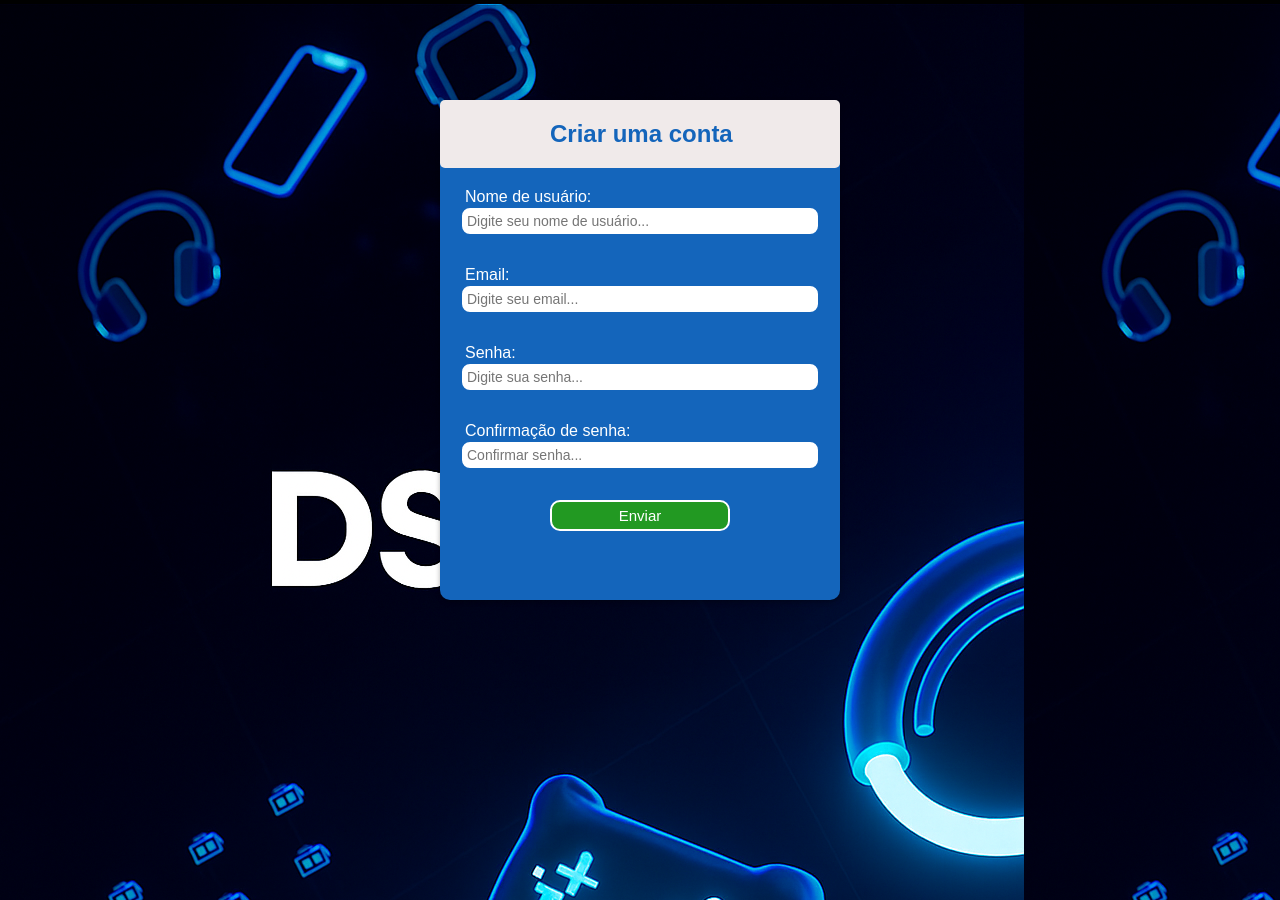
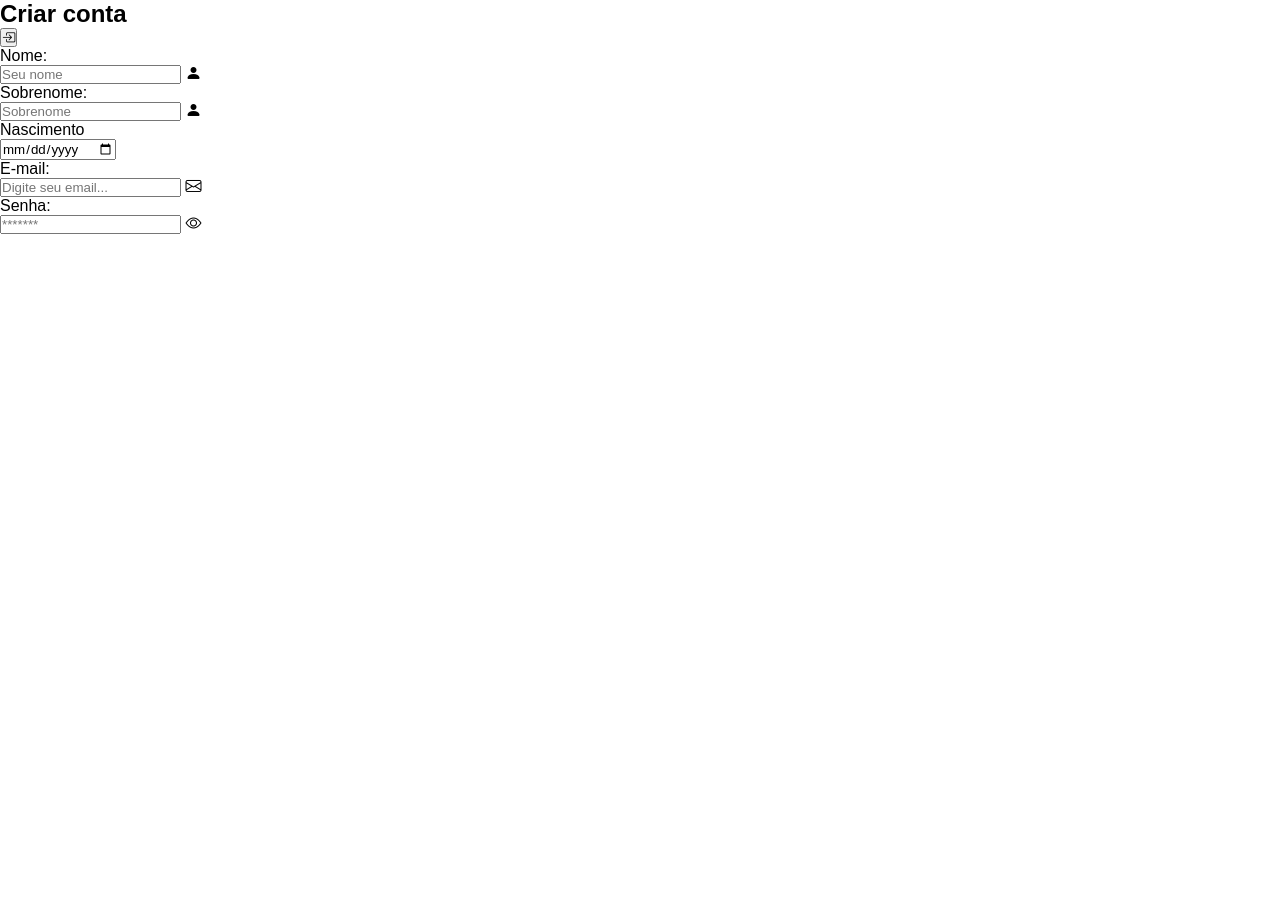
Before and after one commit to DougSantt/dstore, a website: page formulario/form.html in a window 1280 px wide. After the commit the page ends 800 px from the top, so only its background shows below. Drawn offline with nearby package versions, Linux system fonts and the light colour scheme.

Commit message:
alteracao no formulario

```diff
--- a/formulario/form.css
+++ b/formulario/form.css
@@ -8,78 +8,5 @@
 body {
     width: 100%;
     min-height: 100vh;
-    background: url("./imagesForm/imgFormLogin.jpeg");
+    /* background: url("./imagesForm/imgFormLogin.jpeg"); */
 }
-
-.container {
-    margin: 100px auto;
-    background-color: #1465bb;
-    height: 500px;
-    width: 400px;
-    border-radius: 10px;
-    box-shadow: 0 2px 5px rgba(0,0,0, 0.3);
-}
-
-.header {
-    background-color:rgb(240, 234, 234);
-    padding: 20px;
-    border-radius: 5px;
-}
-
-h2 {
-    color: #1465bb;
-    margin-left: 90px;
-}
-
-.form {
-    padding: 20px;
-    display: flex;
-    flex-direction: column;
-}
-
-.form-control {
-    margin-bottom:10px;
-    padding-bottom: 20px;
-    position: relative;
-}
-
-.form-control label {
-    color: white;
-    display: inline block;
-    margin-bottom:5px;
-    padding: 5px;
-}
-
-.form-control input {
-    border:solid 2px #1465bb;
-    display: block;
-    border-radius: 10px;
-    font-size: 14px;
-    width: 100%;
-    padding: 5px;
-}
-
-.form-control i {
-    position: absolute;
-    top: 30px;
-    right: 10px;
-    visibility: hidden;
-}
-
-.form-control small {
-   position: absolute;
-   left: 0;
-   bottom: 0;
-   visibility: hidden;
-}
-
-.form button {
-    background-color: rgb(34, 153, 34);
-    border: 2px solid white;
-    border-radius: 10px;
-    font-size: 15px;
-    width: 50%;
-    padding: 5px;
-    margin: 0 auto;
-    color: white;
-}
--- a/formulario/form.html
+++ b/formulario/form.html
@@ -8,46 +8,59 @@
     <title>Formulário</title>
 </head>
 <body>
-    <div class="container">
-        <div class="header">
-            <h2>Criar uma conta</h2>
+<main>
+    <div class="formHeader">
+    <h2>Criar conta</h2>
+    <button class="default">
+            <i class="bi bi-box-arrow-in-right"></i>
+    </button>
+
+    <form action="" id="form">
+        <div class="input-container">
+
+            <div class="input-box">
+                <label for="name" class="form-label">Nome:</label>
+                <div class="input-field">
+                    <input type="text" name="name" id="name" class="form-control" placeholder="Seu nome">
+                    <i class="bi bi-person-fill"></i>
+                </div>
             </div>
 
-        <form id="form" class="form">
-            <div class="form-control">
-                <label for="username">Nome de usuário:</label>
-                <input type="text" id="username" placeholder="Digite seu nome de usuário..." />
-                <i class="bi bi-exclamation-circle-fill"></i>
-                <i class="bi bi-check-circle-fill"></i>
-                <small>Mensagem de erro</small>
+            <div class="input-box">
+                <label for="last-name" class="form-label">Sobrenome:</label>
+                <div class="input-field">
+                    <input type="text" name="last-name" id="last-name" class="form-control" placeholder="Sobrenome">
+                    <i class="bi bi-person-fill"></i>
+                </div>
             </div>
 
-            <div class="form-control">
-                <label for="email">Email:</label>
-                <input type="text" id="email" placeholder="Digite seu email..." />
-                <i class="bi bi-exclamation-circle-fill"></i>
-                <i class="bi bi-check-circle-fill"></i>
-                <small>Mensagem de erro</small>
+             <div class="input-box">
+                <label for="birthdate" class="form-label">Nascimento</label>
+                <div class="input-field">
+                    <input type="date" name="birthdate" id="birthdate" class="form-control">
+                </div>
             </div>
 
-            <div class="form-control">
-                <label for="password">Senha:</label>
-                <input type="text" id="password" placeholder="Digite sua senha..." />
-                <i class="bi bi-exclamation-circle-fill"></i>
-                <i class="bi bi-check-circle-fill"></i>
-                <small>Mensagem de erro</small>
+             <div class="input-box">
+                <label for="email" class="form-label">E-mail:</label>
+                <div class="input-field">
+                    <input type="email" name="email" id="email" class="form-control" placeholder="Digite seu email...">
+                    <i class="bi bi-envelope"></i>
+                </div>
             </div>
 
-            <div class="form-control">
-                <label for="password-confirmation">Confirmação de senha:</label>
-                <input type="text" id="password-confirmation" placeholder="Confirmar senha..." />
-                <i class="bi bi-exclamation-circle-fill"></i>
-                <i class="bi bi-check-circle-fill"></i>
-                <small>Mensagem de erro</small>
+            <div class="input-box">
+                <label for="password" class="form-label">Senha:</label>
+                <div class="input-field">
+                    <input type="password" name="password" id="password" class="form-control" placeholder="*******">
+                    <i class="bi bi-eye bi bi-eye-slash"></i>
                 </div>
-            <button type="sudmit">Enviar</button>
+            </div>
+
+        </div>
+
         </form>
     </div>
-
+</main>
 </body>
 </html>
```
Lines whose indentation alone changed are shown as unchanged.
